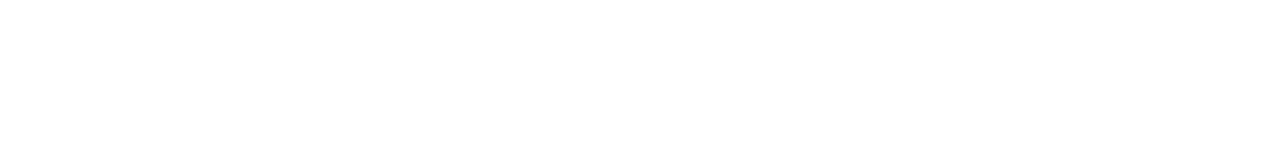
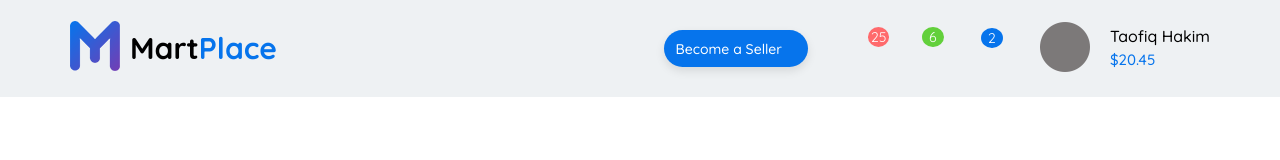
Before and after one commit to Volkovvvv/marketplace, a website: page app/index.html in a window 1280 px wide. Drawn offline with nearby package versions, Linux system fonts and the light colour scheme; files that its build step writes are made by us from their sources.

Commit message:
added header

```diff
--- a/app/index.html
+++ b/app/index.html
@@ -4,10 +4,49 @@
     <meta charset="UTF-8">
     <meta name="viewport" content="width=device-width, initial-scale=1.0">
     <title>Document</title>
+    <link href="https://fonts.googleapis.com/css?family=Quicksand:400,500,700&display=swap" rel="stylesheet">
     <link rel="stylesheet" href="css/libs.min.css">
     <link rel="stylesheet" href="css/style.min.css">
+    <script src="https://cdn.linearicons.com/free/1.0.0/svgembedder.min.js"></script>
 </head>
 <body>
+    <header class="header">
+        <div class="container">
+            <div class="header__inner">
+                <a href="#" class="header__logo">
+                    Mart<span>Place</span>
+                </a>
+                <div class="header__menu">
+                    <button class="header__menu-btn">Become a Seller</button>
+                    <div class="header__menu-activities">
+                        <div class="header__menu-ring">
+                            <svg class="lnr lnr-alarm"><use xlink:href="#lnr-alarm"></use></svg>
+                        </div>
+                        <div class="header__menu-message">
+                            <svg class="lnr lnr-envelope"><use xlink:href="#lnr-envelope"></use></svg>
+                        </div>
+                        <div class="header__menu-basket">
+                            <svg class="lnr lnr-cart"><use xlink:href="#lnr-cart"></use></svg>
+                        </div>
+                    </div>
+                    <div class="header__menu-user">
+                        <div class="user-photo">
+                            <img src="images/avatar.png" alt="">
+                        </div>
+                        <div class="user-fio">
+                            <div class="user-name">
+                                Taofiq Hakim
+                            </div>
+                            <p class="user-money">
+                                $20.45
+                            </p>
+                        </div>
+                    </div>
+                </div>
+            </div>
+        </div>
+    </header>
+
 
     <script src="https://ajax.googleapis.com/ajax/libs/jquery/3.4.1/jquery.min.js"></script>
     <script src="js/libs.min.js"></script>
--- /dev/null
+++ b/app/scss/_global.scss
@@ -0,0 +1,25 @@
+html{
+    box-sizing: border-box;
+}
+*,
+*::before,
+*::after{
+    box-sizing:inherit;
+}
+.container{
+    width: 1170px;
+    padding: 0px 15px;
+    margin:0 auto;
+}
+body{
+    font-family: 'Quicksand', sans-serif;
+}
+a{
+    text-decoration:none;
+}
+ul,
+li{
+    list-style: none;
+    margin: 0;
+    padding: 0;
+}
--- a/app/scss/style.scss
+++ b/app/scss/style.scss
@@ -1,12 +1,130 @@
-html{
-    box-sizing: border-box;
+@import 'vars';
+@import 'global';
+//start header
+.header{
+    padding: 22px 0px;
+    background-color: #eef1f3;
 }
-*,
-*::before,
-*::after{
-    box-sizing:inherit;
+.header__inner{
+    display:flex;
+    justify-content: space-between;
+    align-items: center;
+    .header__logo{
+        color:#000;
+        font-size:30px;
+        padding-left: 60px;
+        position: relative;
+        font-weight: 700;
+        &:before{
+            content:url(../images/Logo.png);
+            position:absolute;
+            left: 0;
+            top:-10px;
+        }
+        span{
+            color:#0674ec;
+        }
+    }
 }
-.box{
+.lnr {
+    display: inline-block;
+    fill: currentColor;
+    width: 1em;
+    height: 1em;
+    vertical-align: -0.05em;
+    font-size: 20px;
+    margin-right: 34px;
+    color:#7e8fa1;
+  }
+
+
+.header__menu{
     display:flex;
+    align-items: center;
+    button{
+        background-color: #0674ec;
+        border:none;
+        color:#fff;
+        display:block;
+        height: 37px;
+        padding-left: 12px;
+        padding-right: 26px;
+        border-radius: 20px;
+        font-size:14px;
+        outline:none;
+        font-weight: 500;
+        margin-right: 50px;
+        box-shadow: 0px 4px 10px 0px rgba(0, 0, 0, 0.1);
 
+    }
 }
+.header__menu-user{
+    display:flex;
+    align-items: center;
+    padding-left: 20px;
+    .user-photo{
+        margin-right: 20px;
+    }
+    .user-fio{
+        font-weight: 500;
+        margin-bottom: -13px;
+    }
+    .user-name{
+        font-size:16px;
+        margin-bottom: -9px;
+    }
+    .user-money{
+        font-size:15px;
+        color:#0674ec;
+    }
+}
+.header__menu-activities{
+    display:flex;
+    align-items: center;
+     .header__menu-ring{
+         position:relative;
+         &:after{
+        position: absolute;
+        top: -11px;
+        left: 10px;
+        content:'25';
+        font-size: 14px;
+        background-color: #ff6a6c;
+        color:#fff;
+        border-radius: 50%;
+        padding: 2px 3px;
+         }
+    }
+    .header__menu-message{
+        position:relative;
+        &:after{
+            position: absolute;
+            top: -11px;
+            left: 10px;
+            content:'6';
+            font-size: 14px;
+            background-color: #62d03b;
+            color:#fff;
+            border-radius: 50%;
+            padding: 2px 7px;
+             }
+    }
+   .header__menu-basket{
+       position:relative;
+       &:after{
+        position: absolute;
+        top: -10px;
+        left: 15px;
+        content:'2';
+        font-size: 14px;
+        background-color: #0674ec;
+        color:#fff;
+        border-radius: 50%;
+        padding: 2px 7px;
+         }
+   }
+    img{
+       margin-right: 30px;
+    }
+}
+//end header
--- a/gulpfile.js
+++ b/gulpfile.js
@@ -8,7 +8,7 @@
     cssmin = require('gulp-cssmin');
 
 gulp.task('sass',function(){
- return  gulp.src('app/scss/style.scss')
+ return  gulp.src('app/scss/**/*.scss')
          .pipe(sass({outputStyle: 'compressed'}))
          .pipe(rename({suffix : '.min'}))
          .pipe(autoprefixer({
```
Also changed, not shown: app/css/style.min.css, app/images/Logo.png (added), app/images/avatar.jpg (added), app/images/avatar.png (added), app/images/svg/lnr-alarm.svg (added), app/images/svg/lnr-cart.svg (added), app/images/svg/lnr-envelope.svg (added), app/scss/_vars.scss (added), 1 other file.
